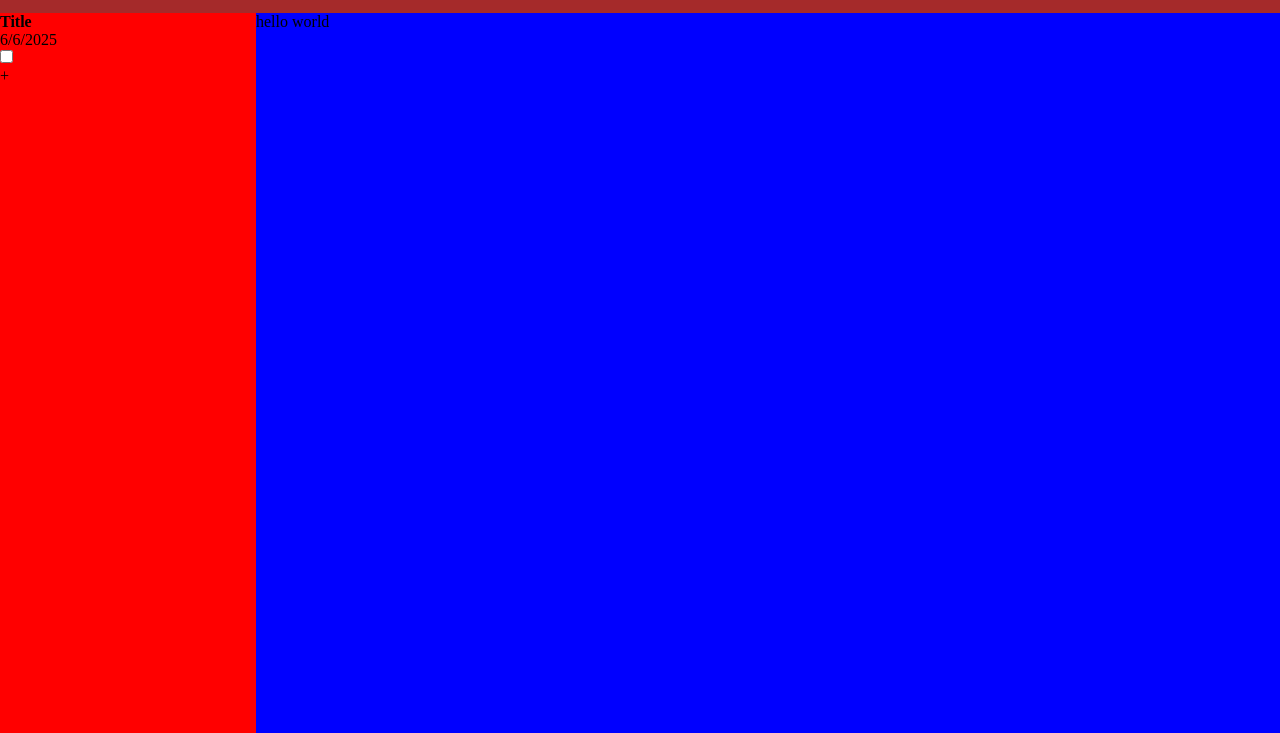
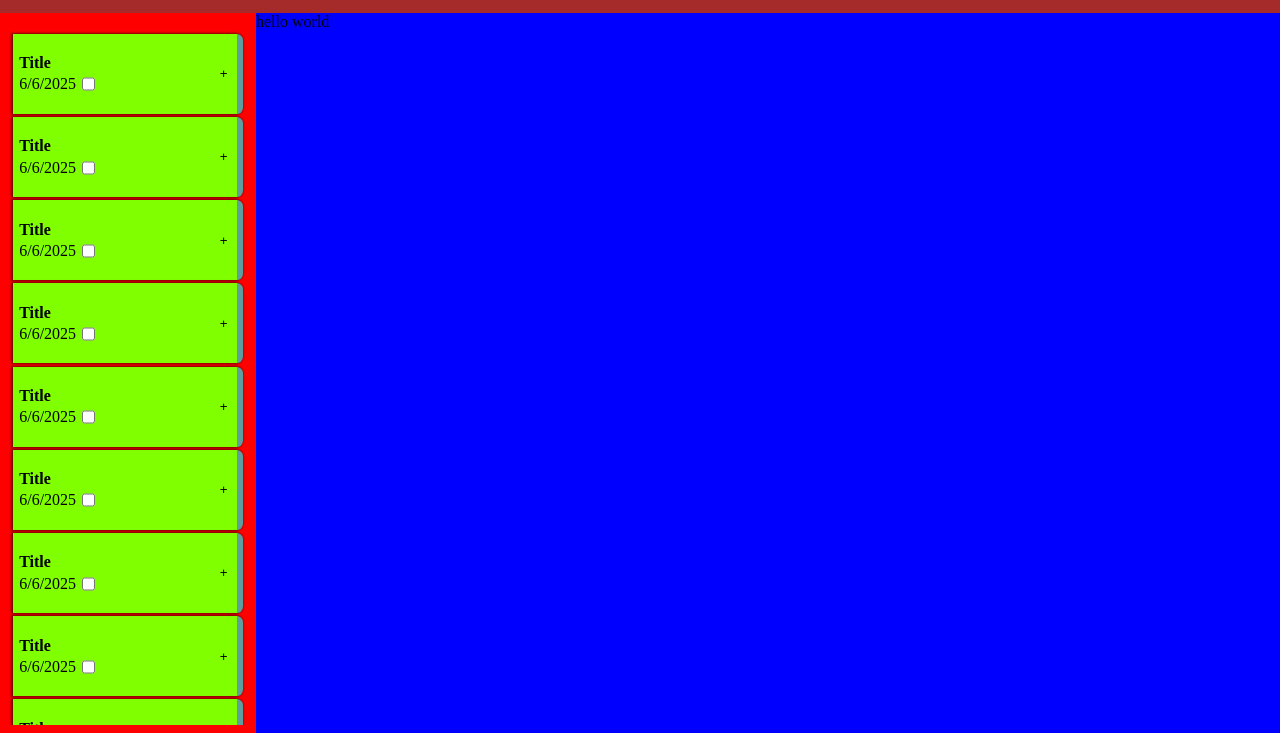
Before and after one commit to PotatoTurtles/Todo-List, a website built with webpack: page src/template.html in a window 1280 px wide. Shown: the part 67-800 px from the top of the page. Built offline with nearby package versions, Linux system fonts and the light colour scheme.

Commit message:
Properly Format Sidebar Using CSS
This commit properly formats the sidebar and adds some dummy content to
show off its scrolling feature.

Flag next to each task have been added and will later be modified using
JS to display what the task is related to.

```diff
--- a/src/style.css
+++ b/src/style.css
@@ -10,7 +10,7 @@ body{
     height: 100vh;
 
     display: grid;
-    grid: 10vh 1fr / 1fr 4fr;
+    grid: 10vh 1vh 1fr 1vh/ 1fr 4fr;
 }
 .container{
     background-color: blue;
@@ -52,9 +52,54 @@ header{
         box-shadow: 0 0 0 0.2vh rgba(0, 123, 255, 0.25);
     }
 .sidebar{
+    display: grid;
+    grid-area: 3/1/4/2;
+    padding: 1vw;
 
+    grid: 10vh / 1fr;
+    grid-auto-rows: 10vh;
+    gap: 0.25vw;
+    overflow: hidden;
+    overflow-y: auto;
 }
+    .taskTile{
+        background-color: chartreuse;
+        box-shadow: -0.1vh 0 0.3vh 0.1vh rgba(0, 0, 0, 0.621);
+        border: 0px solid black;
+        padding: 0.5vw;
 
+        border-right-width: 0.5vw;
+        border-right-color: cadetblue;
+        border-radius: 0 0.5vw 0.5vw 0;
+
+        display: flex;
+        justify-content: space-between;
+        align-items: center;
+    }
+        button{
+            background-color: transparent;
+            border: 0;
+
+            padding: 0.25vh 0.25vw;
+            border-radius: 0.3vw;
+        }
+        button:hover{
+            background-color: rgba(0, 0, 0, 0.074);
+            box-shadow: 0 0 0.5vw 0.1vw rgba(0, 0, 0, 0.074);
+        }
+        button:active{
+            background-color: rgba(0, 0, 0, 0.1);
+            box-shadow: 0 0 0.5vw 0.1vw rgba(0, 0, 0, 0.1);
+        }
+        .left{
+            display: flex;
+            flex-direction: column;
+            gap: 0.25vw;
+        }
+            .left>div{
+                display: flex;
+                gap: 0.5vw;
+            }
 svg{
     height: 6vh;
     width: auto;
--- a/src/template.html
+++ b/src/template.html
@@ -28,7 +28,103 @@
                 </div>
             </div>
             <div class="right">
-                +
+                <button>+</button>
+            </div>
+        </div>
+        <div class="taskTile">
+            <div class="left">
+                <h4>Title</h4>
+                <div>
+                    <div class="dueBy">6/6/2025</div>
+                    <input type="checkbox">
+                </div>
+            </div>
+            <div class="right">
+                <button>+</button>
+            </div>
+        </div>
+        <div class="taskTile">
+            <div class="left">
+                <h4>Title</h4>
+                <div>
+                    <div class="dueBy">6/6/2025</div>
+                    <input type="checkbox">
+                </div>
+            </div>
+            <div class="right">
+                <button>+</button>
+            </div>
+        </div>
+        <div class="taskTile">
+            <div class="left">
+                <h4>Title</h4>
+                <div>
+                    <div class="dueBy">6/6/2025</div>
+                    <input type="checkbox">
+                </div>
+            </div>
+            <div class="right">
+                <button>+</button>
+            </div>
+        </div>
+        <div class="taskTile">
+            <div class="left">
+                <h4>Title</h4>
+                <div>
+                    <div class="dueBy">6/6/2025</div>
+                    <input type="checkbox">
+                </div>
+            </div>
+            <div class="right">
+                <button>+</button>
+            </div>
+        </div>
+        <div class="taskTile">
+            <div class="left">
+                <h4>Title</h4>
+                <div>
+                    <div class="dueBy">6/6/2025</div>
+                    <input type="checkbox">
+                </div>
+            </div>
+            <div class="right">
+                <button>+</button>
+            </div>
+        </div>
+        <div class="taskTile">
+            <div class="left">
+                <h4>Title</h4>
+                <div>
+                    <div class="dueBy">6/6/2025</div>
+                    <input type="checkbox">
+                </div>
+            </div>
+            <div class="right">
+                <button>+</button>
+            </div>
+        </div>
+        <div class="taskTile">
+            <div class="left">
+                <h4>Title</h4>
+                <div>
+                    <div class="dueBy">6/6/2025</div>
+                    <input type="checkbox">
+                </div>
+            </div>
+            <div class="right">
+                <button>+</button>
+            </div>
+        </div>
+        <div class="taskTile">
+            <div class="left">
+                <h4>Title</h4>
+                <div>
+                    <div class="dueBy">6/6/2025</div>
+                    <input type="checkbox">
+                </div>
+            </div>
+            <div class="right">
+                <button>+</button>
             </div>
         </div>
     </div>
```
